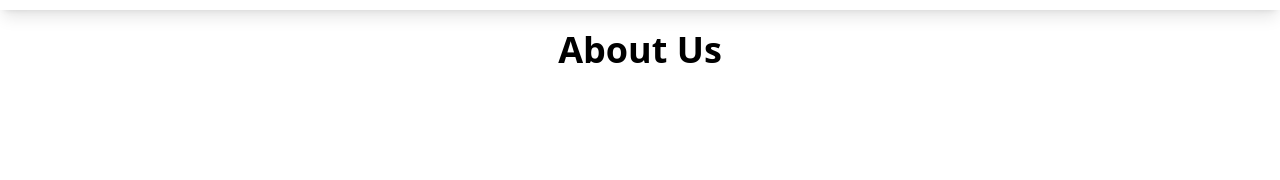
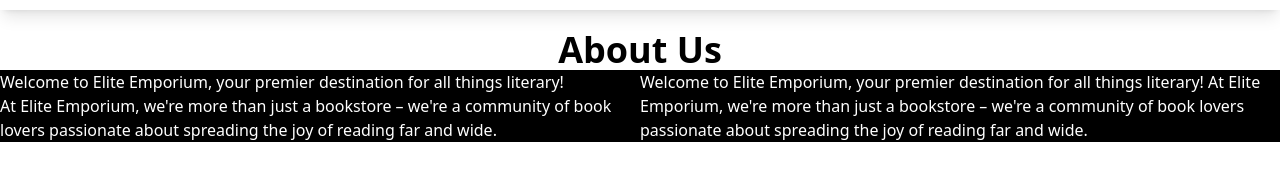
Before and after one commit to AlishaAroob/elite-emporium, a React (Create React App) app: page / in a window 1280 px wide. Shown: the part 992-1172 px from the top of the page. Built offline with nearby package versions, Linux system fonts and the light colour scheme.

Commit message:
styling About Us

```diff
--- a/src/Components/About.js
+++ b/src/Components/About.js
@@ -4,6 +4,21 @@ export default function About() {
   return (
     <div className="Section2 min-h-[600px]">
       <h1 className="text-4xl font-bold pt-5 text-center"> About Us </h1>
+      <div className=" container grid grid-cols-2 bg-black border-zinc-300 text-white">
+        {" "}
+        <p>
+          Welcome to Elite Emporium, your premier destination for all things
+          literary! <br></br>At Elite Emporium, we're more than just a bookstore
+          – we're a community of book lovers passionate about spreading the joy
+          of reading far and wide.
+        </p>
+        <p>
+          Welcome to Elite Emporium, your premier destination for all things
+          literary! At Elite Emporium, we're more than just a bookstore – we're
+          a community of book lovers passionate about spreading the joy of
+          reading far and wide.
+        </p>
+      </div>
     </div>
   );
 }
```
